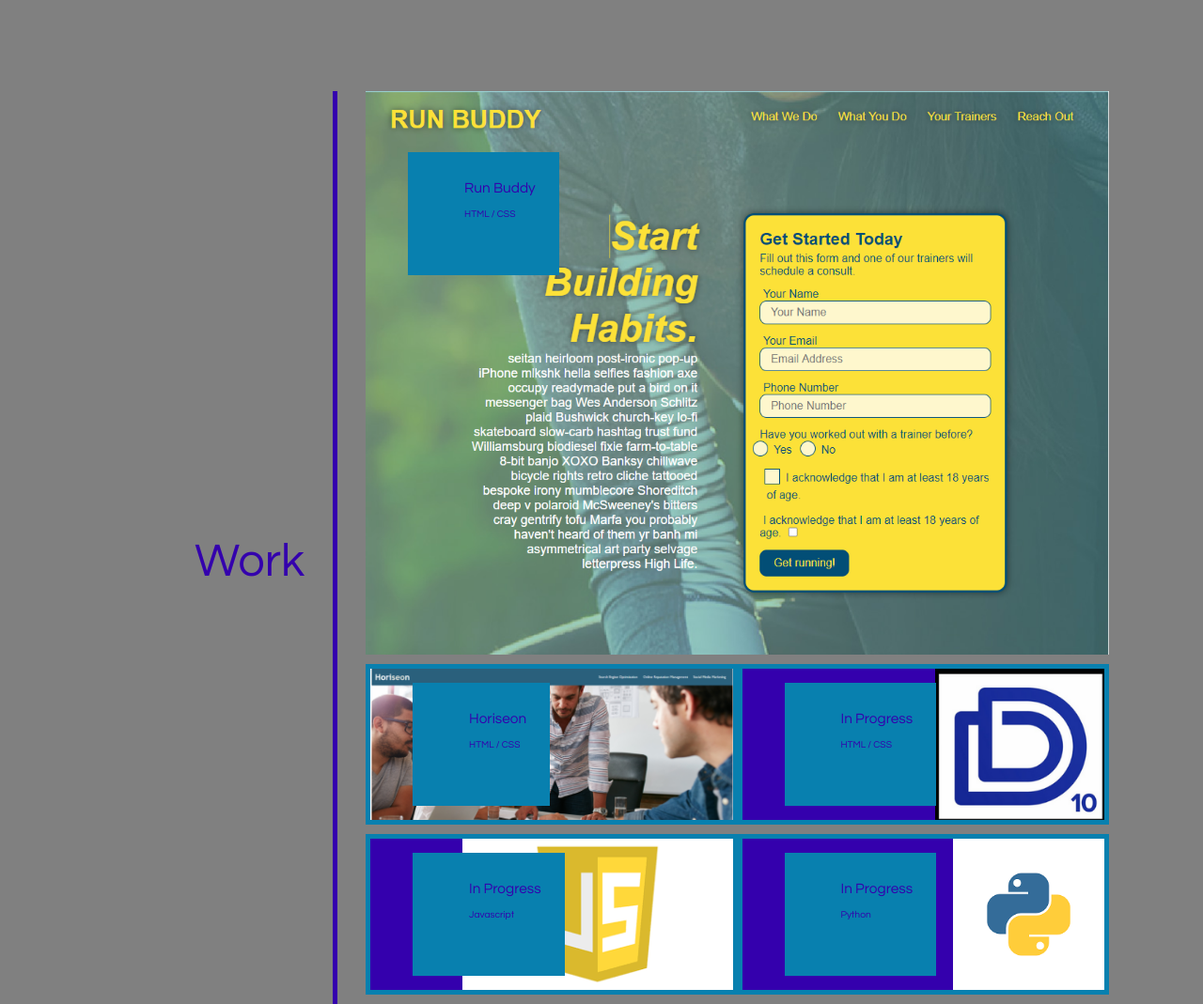
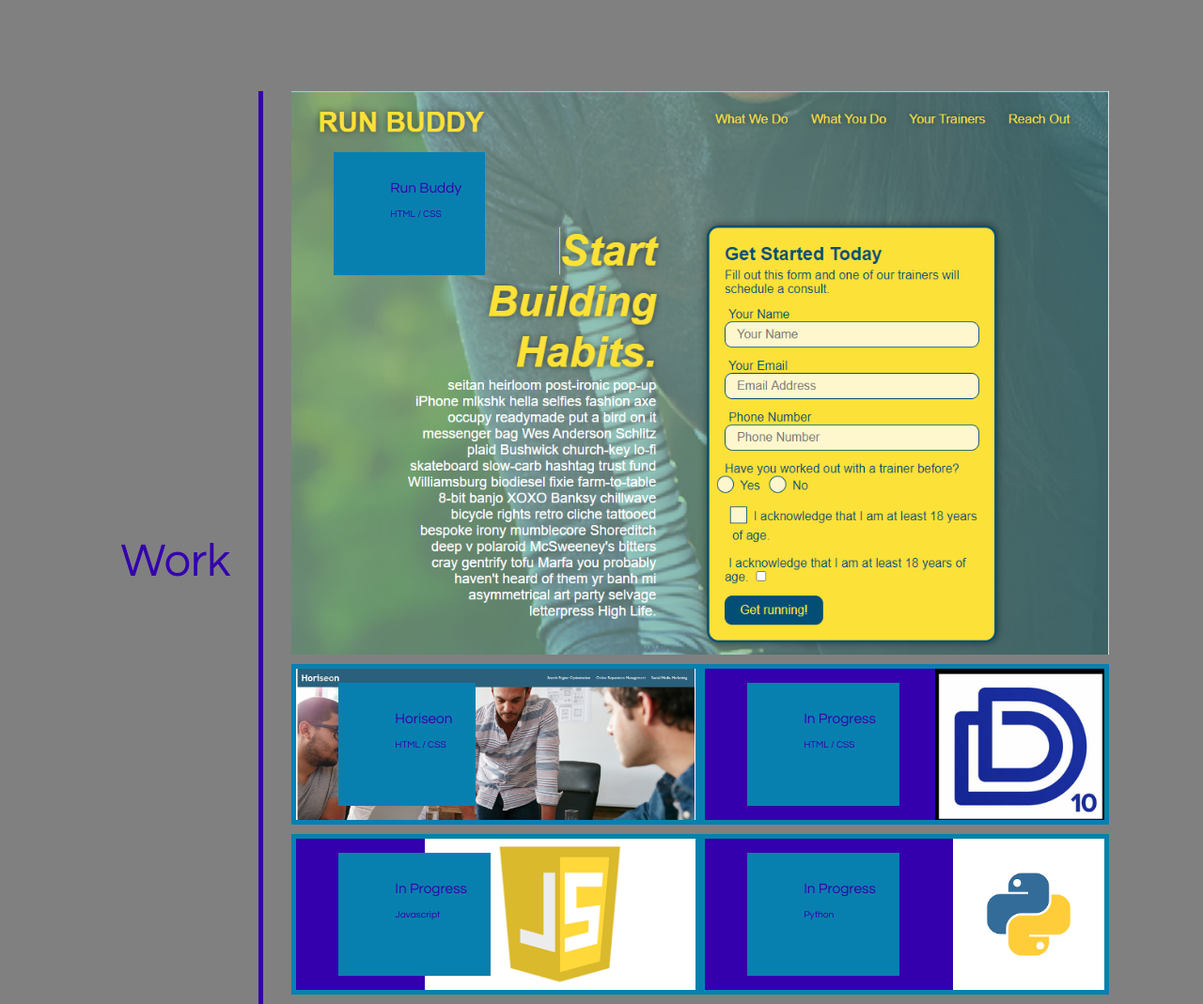
Before and after one commit to JoshuaAldrich/Joshua-Aldrich-Portfolio, a plain HTML site: page index.html in a window 1280 px wide. Shown: the part 1007-2076 px from the top of the page at 94% size. Drawn offline with Linux system fonts and the light colour scheme.

Commit message:
changes made to work section flex spacing

```diff
--- a/assets/css/style.css
+++ b/assets/css/style.css
@@ -108,7 +108,6 @@ h2 {
 section h2 {
     color: var(--secondary);
     font-size: 50px;
-    font-family: "century gothic",Verdana,sans-serif;
     font-weight: lighter;
     text-align: right;
     padding-top: 30px;
@@ -154,23 +153,22 @@ section h2:hover {
 .about-img img:hover {
     opacity: 0.5;
 }
+/*about me end
 
 /* work section */
-
 main h2 {
     color: var(--secondary);
     font-size: 50px;
-    font-family: "century gothic",Verdana,sans-serif;
     font-weight: lighter;
     text-align: right;
     padding-top: 30px;
-    flex: 1 30%;
+    flex: 1 20%;;
     padding-right: 30px;
 }
 
 .img-container {
     display: flex;
-    flex: 1 70%;
+    flex: 2 70%;
     flex-wrap: wrap;
     justify-content: space-between;
     border-left: 5px solid var(--secondary);
```
